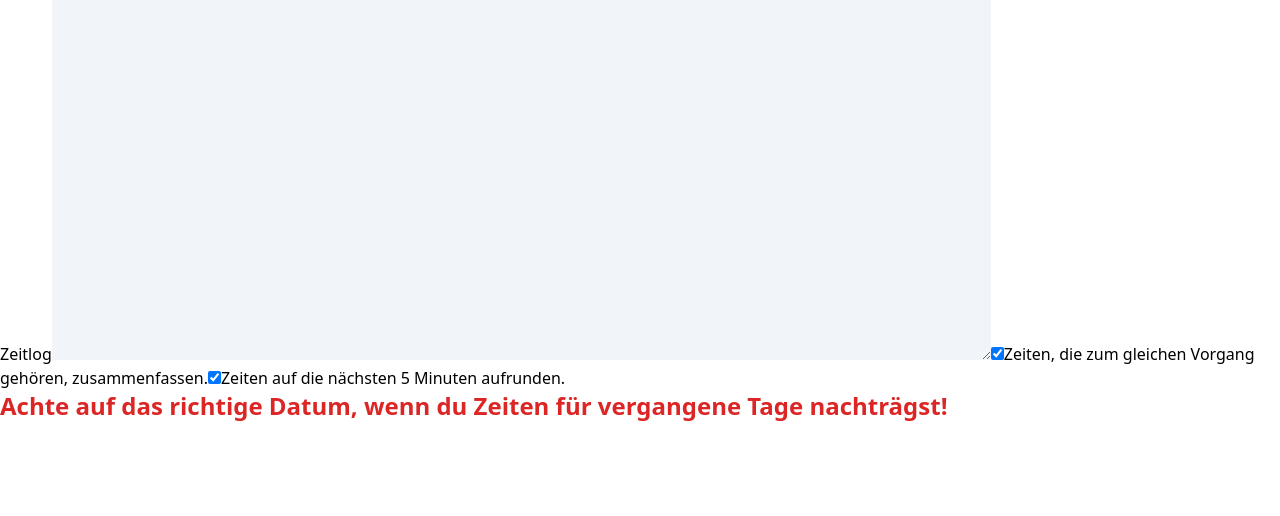
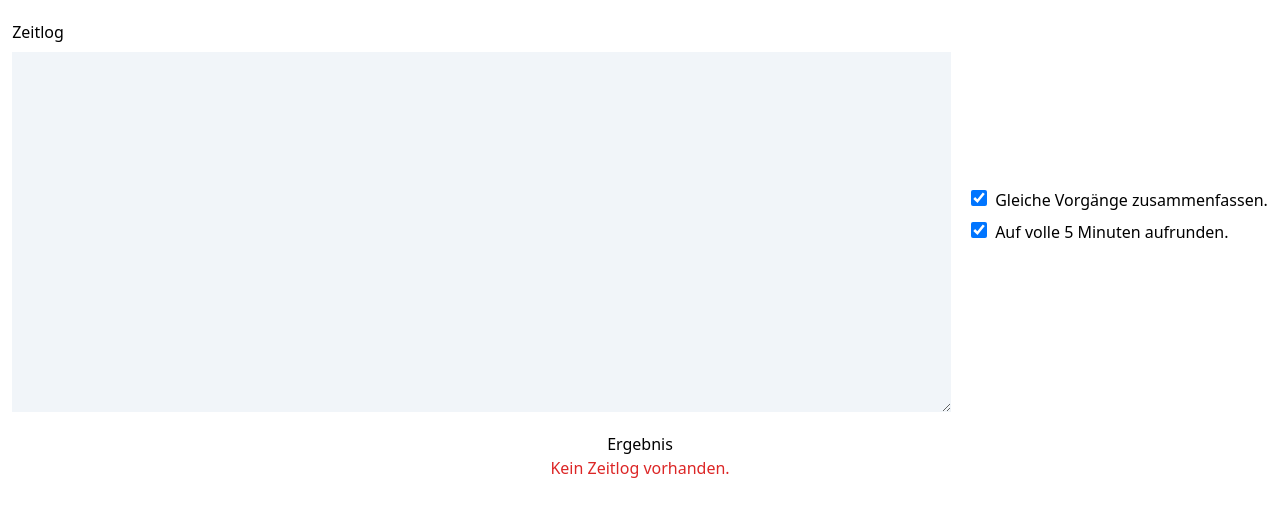
Before and after one commit to Farbfetzen/Arbeitszeitrechner, an Angular app: page / in a window 1280 px wide. Shown: the top 516 px of the page. Built offline with nearby package versions, Linux system fonts and the light colour scheme.

Commit message:
Improve the layout

```diff
--- a/src/app/app.component.html
+++ b/src/app/app.component.html
@@ -1,3 +1,6 @@
+<div class="flex flex-col items-center gap-5">
+    <div class="mt-5 flex gap-5">
+        <div class="flex flex-col gap-2">
             <label for="timeLog">Zeitlog</label>
             <textarea
                 id="timeLog"
@@ -7,13 +10,47 @@
                 [(ngModel)]="timeLog"
                 (input)="updateResult()"
             ></textarea>
-
-<input id="summarizeSameIssue" type="checkbox" [(ngModel)]="summarizeForSameJiraIssue" (change)="updateResult()" />
-<label for="summarizeSameIssue">Zeiten, die zum gleichen Vorgang gehören, zusammenfassen.</label>
-
-<input id="roundUp" type="checkbox" [(ngModel)]="roundUpTo5" (change)="updateResult()" />
-<label for="roundUp">Zeiten auf die nächsten 5 Minuten aufrunden.</label>
-
-<h1 class="text-2xl font-bold text-red-600">
-    Achte auf das richtige Datum, wenn du Zeiten für vergangene Tage nachträgst!
-</h1>
+        </div>
+        <div class="flex flex-col justify-center gap-2">
+            <div>
+                <input
+                    id="summarizeSameIssue"
+                    class="mr-2 h-4 w-4"
+                    type="checkbox"
+                    [(ngModel)]="summarizeForSameJiraIssue"
+                    (change)="updateResult()"
+                />
+                <label for="summarizeSameIssue">Gleiche Vorgänge zusammenfassen.</label>
+            </div>
+            <div>
+                <input
+                    id="roundUp"
+                    class="mr-2 h-4 w-4"
+                    type="checkbox"
+                    [(ngModel)]="roundUpTo5"
+                    (change)="updateResult()"
+                />
+                <label for="roundUp">Auf volle 5 Minuten aufrunden.</label>
+            </div>
+        </div>
+    </div>
+    <table>
+        <caption>
+            Ergebnis
+        </caption>
+        @if (result) {
+            <thead>
+                <tr>
+                    <th>Schlüssel</th>
+                    <th>Dauer</th>
+                    <th>Beschreibung</th>
+                </tr>
+            </thead>
+            <tbody>
+                <!-- <tr> for each line in the result -->
+            </tbody>
+        } @else {
+            <span class="text-red-600">Kein Zeitlog vorhanden. </span>
+        }
+    </table>
+</div>
--- a/src/app/app.component.ts
+++ b/src/app/app.component.ts
@@ -16,6 +16,8 @@ export class AppComponent {
     // Round up times to the nearest 5 minutes.
     roundUpTo5 = true;
 
+    result = "";
+
     updateResult(): void {
         // TODO: Update the output table
         // console.log(this.timeLog);
@@ -25,3 +27,20 @@ export class AppComponent {
 
     // TODO: Der identifier für Jira-Issues heißt "key". Also "ABC-123" ist der key.
 }
+
+/*
+TODO: remove this
+Test data
+
+08:35:00 ABC-123 Make some coffee.
+08:44:21 FOO-9999 Review a PR.
+09:23:57 Pause
+09:27:03 SOMETHING-777 Meeting.
+11:03:22 CODE-42 Write some code.
+12:15:01 Pause
+12:59:31 INTERNAL-5555 Research something.
+14:22:23 FOO-9999 Review again.
+15:00:00 CODE-42 Finally back to programming.
+16:55:12 INTERNAL-5556 Sort e-mails, log time.
+17:10:42
+*/
--- a/src/styles.css
+++ b/src/styles.css
@@ -3,3 +3,8 @@
 @tailwind base;
 @tailwind components;
 @tailwind utilities;
+
+/* For debugging. */
+/* * {
+    outline: 2px dotted #ff000040;
+} */
```
Lines whose indentation alone changed are shown as unchanged.
